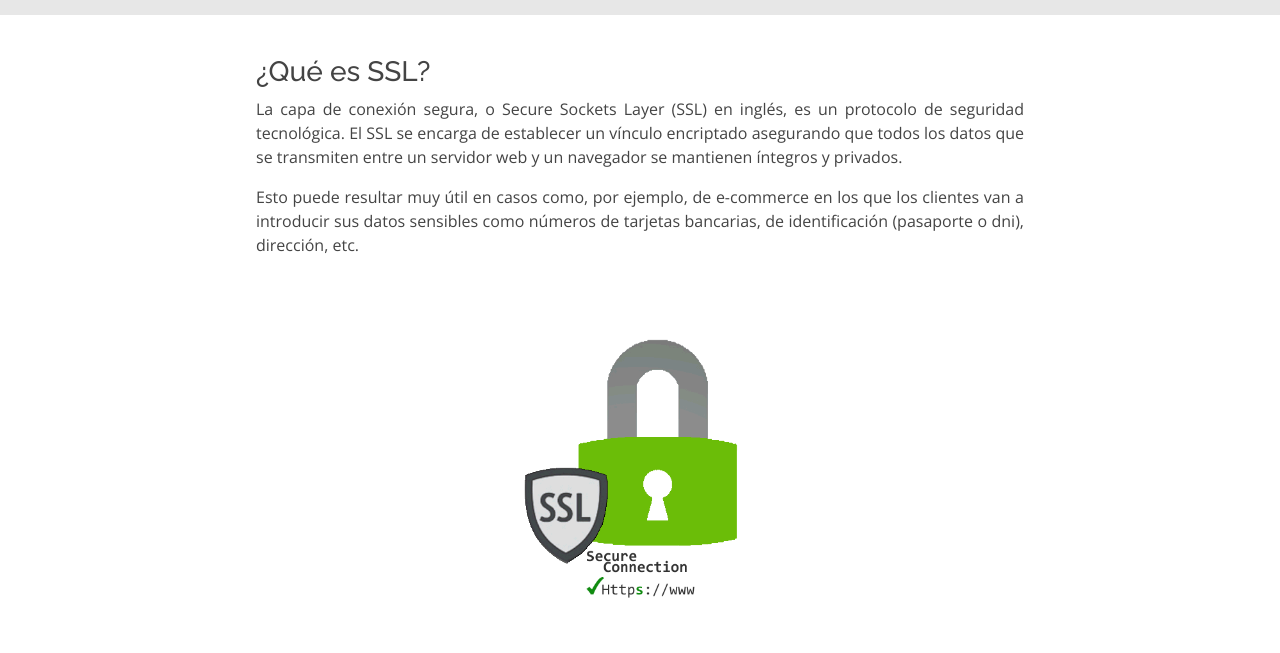
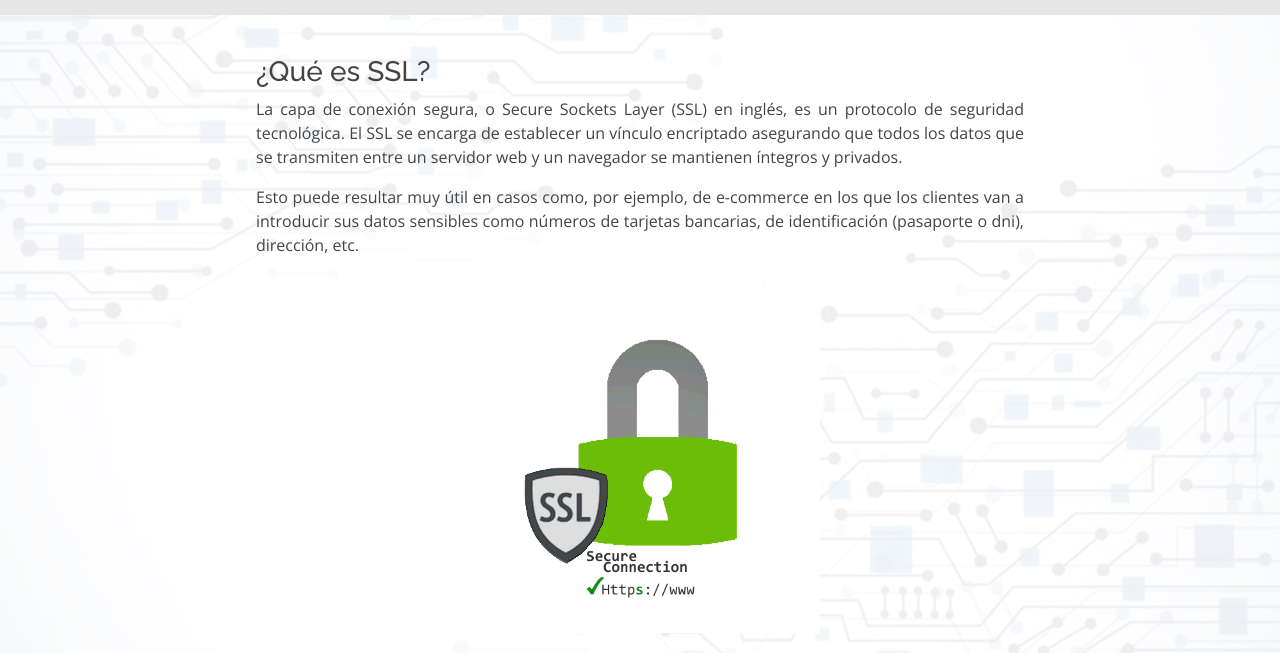
Before and after one commit to Jfeerchan23/Proyecto-Redes, a plain HTML site: page ssl.html in a window 1280 px wide. Shown: the part 129-782 px from the top of the page. Drawn offline with nearby package versions, Linux system fonts and the light colour scheme; the site is published under a folder, as on GitHub Pages, so addresses that start at the root find nothing.

Commit message:
fondo body

```diff
--- a/assets/css/style.css
+++ b/assets/css/style.css
@@ -11,7 +11,7 @@
 body {
   font-family: "Open Sans", sans-serif;
   color: #444444;
-  background-image: url('/assets/img/fondo1.jpg');
+  background-image: url('../img/fondo1.jpg');
   background-repeat: no-repeat;
   background-attachment: fixed;
   background-size: cover;
```
